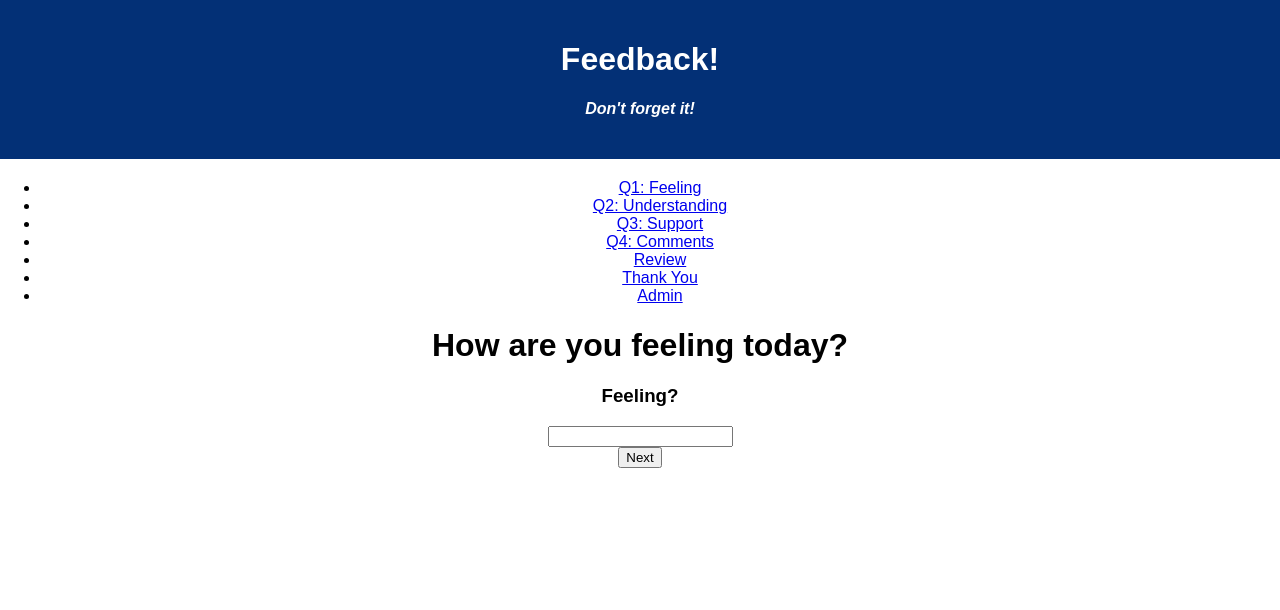
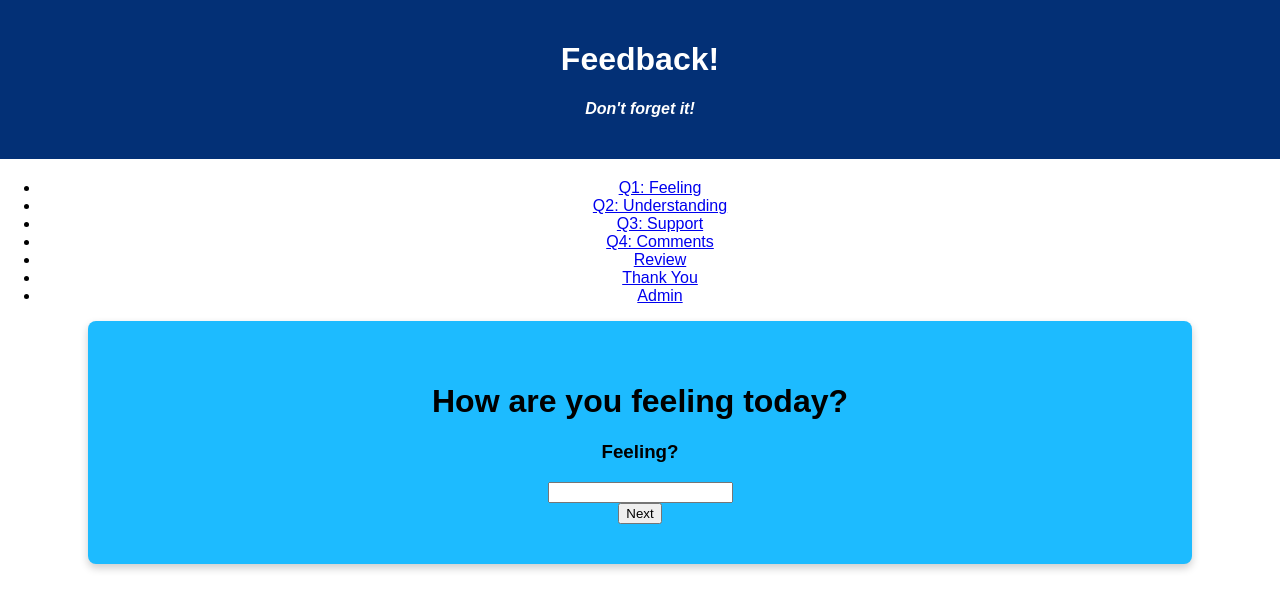
Before and after one commit to AnthonyDampier/feedback-loop, a React (Create React App) app: page / in a window 1280 px wide. Shown: the top 610 px of the page. Built offline with nearby package versions, Linux system fonts and the light colour scheme.

Commit message:
Card css beginning

```diff
--- a/src/components/App/App.css
+++ b/src/components/App/App.css
@@ -23,3 +23,14 @@ h4 {
 }
 
 /* TODO: styling class= 'Cards' & local styling on components */
+
+.card {
+  /* Add shadows to create the "card" effect */
+  box-shadow: 0 4px 8px 0 rgba(0,0,0,0.2);
+  width: 80vw;
+  height: fit-content;
+  background-color: rgb(29, 187, 255);
+  margin: auto;
+  padding: 40px;
+  border-radius: .5rem;
+}
--- a/src/components/App/App.jsx
+++ b/src/components/App/App.jsx
@@ -57,19 +57,19 @@ function App() {
           <QuestionOne />
         </Route>
         <Route exact path="/2">
-          <QuestionTwo />
+          <QuestionTwo/>
         </Route>
         <Route exact path="/3">
-          <QuestionThree />
+          <QuestionThree className="card"/>
         </Route>
         <Route exact path="/4">
-          <QuestionFour />
+          <QuestionFour className="card"/>
         </Route>
         <Route exact path="/5">
-          <Review />
+          <Review className="card"/>
         </Route>
         <Route exact path="/6">
-          <ThankYou />
+          <ThankYou className="card"/>
         </Route>
         <Route exact path="/Admin">
           <Admin />
--- a/src/components/Question1/Question1.jsx
+++ b/src/components/Question1/Question1.jsx
@@ -29,7 +29,8 @@ function questionOne(){
         }
     }
 
-    return<>
+    return(
+    < div className="card">
         <h1>How are you feeling today?</h1>
         <div>
             <div>
@@ -46,7 +47,8 @@ function questionOne(){
                 Next
             </button>
         </div>
-    </>
+    </div>
+    )
 }
 
 export default questionOne;
```
